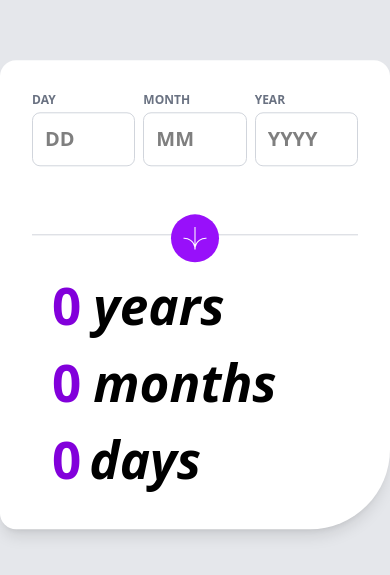
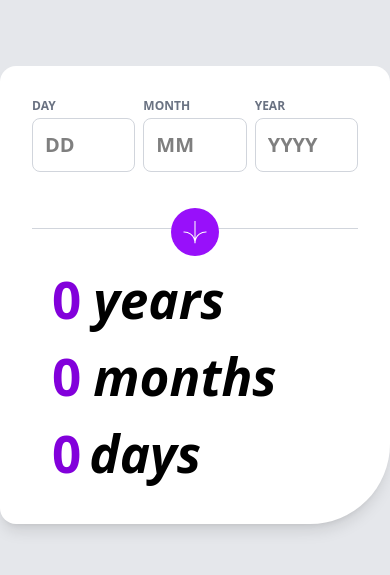
Before and after one commit to Adepoju044/Final-project-work, a website: page index.html in a window 390 px wide. Shown: the part 127-702 px from the top of the page. Drawn offline with Linux system fonts and the light colour scheme.

Commit message:
made some changes

```diff
--- a/index.html
+++ b/index.html
@@ -7,11 +7,8 @@
         <link rel="icon" type="image/png" sizes="32x32" href="./assets/images/favicon-32x32.png" />
         <link rel="stylesheet" href="./src/output.css" />
     </head>
-    <body class="bg-gray-200 relative">
-        <div class="flex-col min-h-screen md:flex-row items-center justify-center p-20">
-            <div
-                class="container h-full bg-white rounded-2xl rounded-br-[80px] shadow-lg w-full max-w-md p-8 absolute top-1/2 left-1/2 -translate-x-1/2 -translate-y-1/2"
-            >
+    <body class="bg-gray-200 min-h-screen flex items-center justify-center p-4 overflow-hidden">
+        <div class="bg-white h-full rounded-2xl rounded-br-[80px] shadow-lg w-full max-w-md p-8">
             <div class="flex gap-2 md:gap-3 mb-8">
                 <div class="flex-1">
                     <label
@@ -71,7 +68,7 @@
                     ></p>
                 </div>
             </div>
-                <div class="mt-11 md:mt-10 relative">
+            <div class="mt-6 md:mt-10 relative">
                 <div>
                     <hr class="border-gray-300" />
                 </div>
@@ -125,7 +122,6 @@
                 </div>
             </div>
         </div>
-        </div>
         <script src="script.js"></script>
     </body>
 </html>
```
Lines whose indentation alone changed are shown as unchanged.
